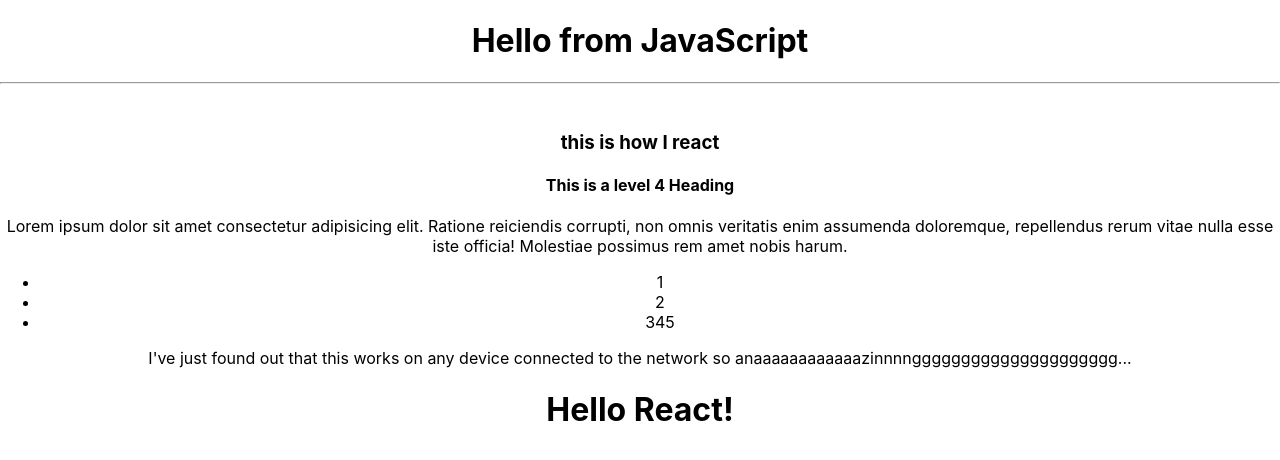
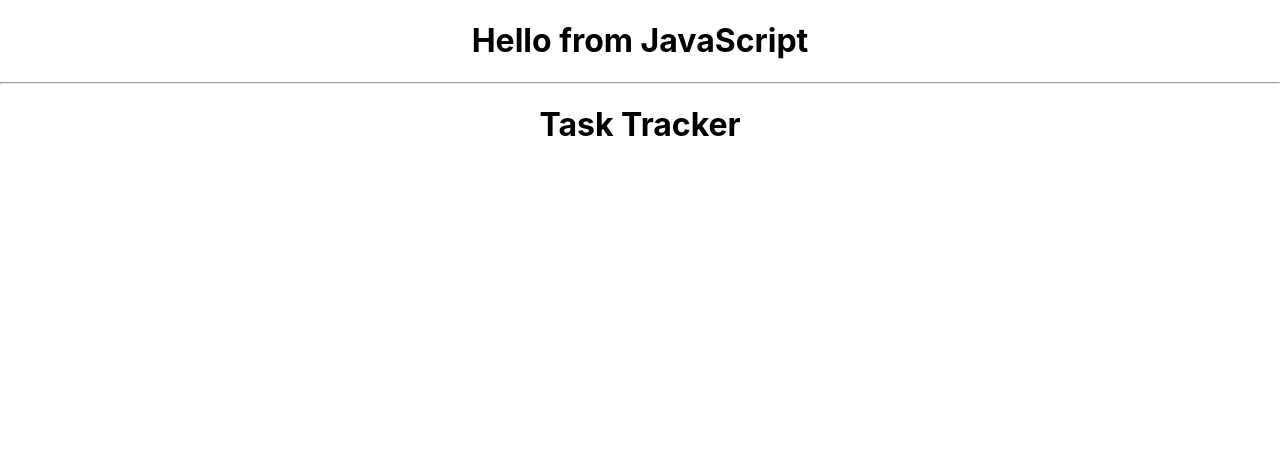
Before and after one commit to abhi00o7/react-projects, a React (Create React App) app in the folder task-tracker/react-task-tracker/: page / in a window 1280 px wide. Shown: the top 460 px of the page. Built offline with nearby package versions, Linux system fonts and the light colour scheme.

Commit message:
created Header component

```diff
--- a/task-tracker/react-task-tracker/src/App.js
+++ b/task-tracker/react-task-tracker/src/App.js
@@ -1,38 +1,14 @@
 // import logo from './logo.svg';
 import './App.css';
+import Header from './components/Header'
 
 function App() {
   return (
     <div className="App">
       <h1>Hello from JavaScript</h1>
       <hr />
-      <br />
-      <h3>this is how I react</h3>
-      <div>
-        <h4>This is a level 4 Heading</h4>
-        <p>Lorem ipsum dolor sit amet consectetur adipisicing elit. Ratione reiciendis corrupti, non omnis veritatis enim assumenda doloremque, repellendus rerum vitae nulla esse iste officia! Molestiae possimus rem amet nobis harum.</p>
-        <ul>
-          <li>1</li>
-          <li>2</li>
-          <li>345</li>
-        </ul>
-        <p>I've just found out that this works on any device connected to the network so anaaaaaaaaaaaazinnnnggggggggggggggggggggg...</p>
-      </div>
-      <div><h1>Hello React!</h1></div>
-      {/* <header className="App-header">
-        <img src={logo} className="App-logo" alt="logo" />
-        <p>
-          Edit <code>src/App.js</code> and save to reload.
-        </p>
-        <a
-          className="App-link"
-          href="https://reactjs.org"
-          target="_blank"
-          rel="noopener noreferrer"
-        >
-          Learn React
-        </a>
-      </header> */}
+      <Header/>
+
     </div>
   );
 }
--- /dev/null
+++ b/task-tracker/react-task-tracker/src/components/Header.js
@@ -0,0 +1,11 @@
+import React from 'react'
+
+const Header = () => {
+    return (
+        <header>
+            <h1>Task Tracker</h1>
+        </header>
+    )
+}
+
+export default Header
```
